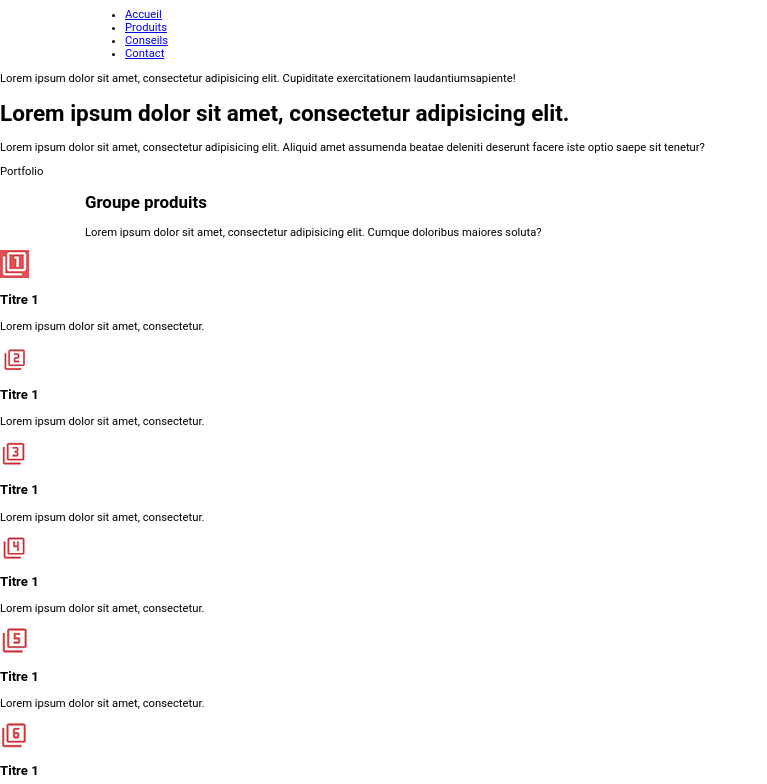
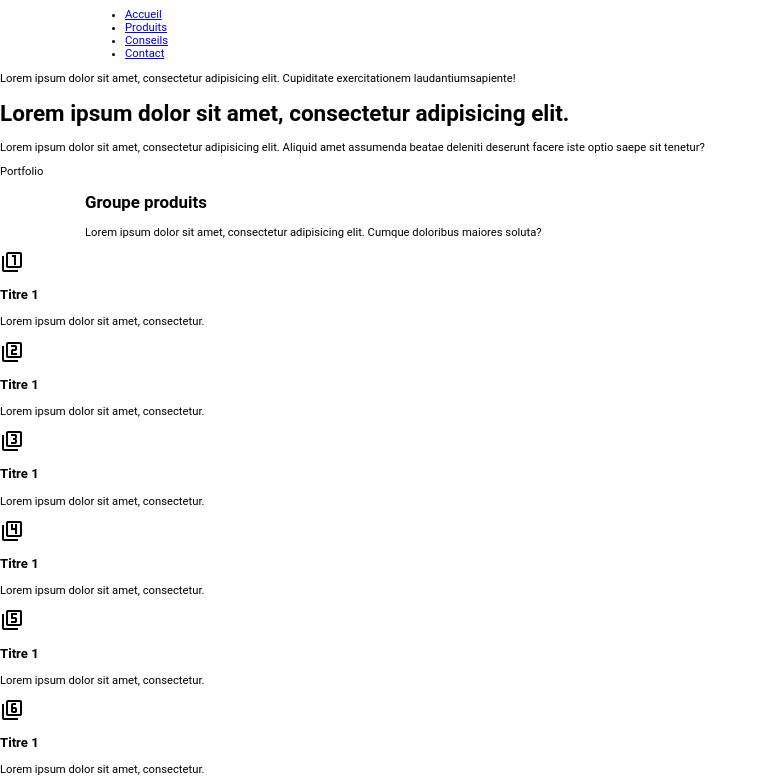
Before and after one commit to Aboulz/sem10_lab_abdelkarim, a plain HTML site: page index.html in a window 1280 px wide. Shown: the part 16-800 px from the top of the page, without its empty margins (0-767 px from the left). Drawn offline with nearby package versions, Linux system fonts and the light colour scheme.

Commit message:
correction des icons html

```diff
--- a/index.html
+++ b/index.html
@@ -54,37 +54,49 @@
 
         <div class="grille">
             <article>
-                <img src="images/1.png" alt="1">
+                <span class="material-symbols-outlined">
+                    filter_1
+                    </span>
                 <h3>Titre 1</h3>
                 <p>Lorem ipsum dolor sit amet, consectetur.</p>
             </article>
 
             <article>
-                <img src="images/2.png" alt="2">
+                <span class="material-symbols-outlined">
+                    filter_2
+                    </span>
                 <h3>Titre 1</h3>
                 <p>Lorem ipsum dolor sit amet, consectetur.</p>
             </article>
 
             <article>
-                <img src="images/3.png" alt="3">
+                <span class="material-symbols-outlined">
+                    filter_3
+                    </span>
                 <h3>Titre 1</h3>
                 <p>Lorem ipsum dolor sit amet, consectetur.</p>
             </article>
 
             <article>
-                <img src="images/4.png" alt="4">
+                <span class="material-symbols-outlined">
+                    filter_4
+                    </span>
                 <h3>Titre 1</h3>
                 <p>Lorem ipsum dolor sit amet, consectetur.</p>
             </article>
 
             <article>
-                <img src="images/5.png" alt="5">
+                <span class="material-symbols-outlined">
+                    filter_5
+                    </span>
                 <h3>Titre 1</h3>
                 <p>Lorem ipsum dolor sit amet, consectetur.</p>
             </article>
 
             <article>
-                <img src="images/6.png" alt="6">
+                <span class="material-symbols-outlined">
+                    filter_6
+                    </span>
                 <h3>Titre 1</h3>
                 <p>Lorem ipsum dolor sit amet, consectetur.</p>
             </article>
```
Also changed, not shown: images/1.png (deleted), images/2.png (deleted), images/3.png (deleted), images/4.png (deleted), images/5.png (deleted), images/6.png (deleted).
